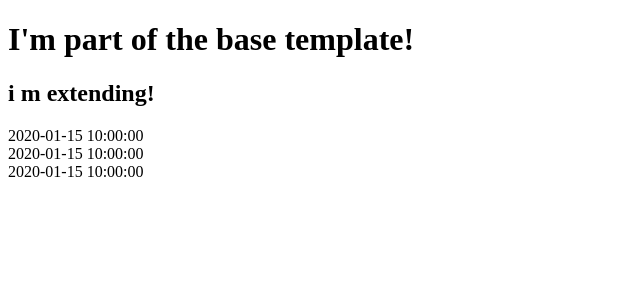
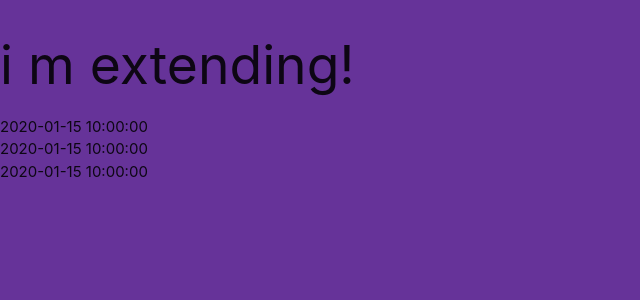
Before and after one commit to kinglohy/milestone_3, a Flask app: page / in a window 1280 px wide. Shown: the top 300 px of the page, without its empty margins (0-640 px from the left). Run offline with Flask 2, Linux system fonts and the light colour scheme; a database or web service that is not in the repository returns one stand-in record (Sample ...); some libraries are stand-ins or nearby versions.

Commit message:
Add Materialize and Static files

```diff
--- /dev/null
+++ b/static/css/style.css
@@ -0,0 +1,3 @@
+body {
+    background-color: rebeccapurple;
+}
--- a/templates/base.html
+++ b/templates/base.html
@@ -3,12 +3,24 @@
 <head>
     <meta charset="UTF-8">
     <meta http-equiv="X-UA-Compatible" content="IE=edge">
-    <meta name="viewport" content="width=device-width, initial-scale=1.0">
-    <title>Task Manager</title>
+    <meta name="viewport" content="width=device-width, initial-scale=1.0">    <link rel="stylesheet" href="https://cdnjs.cloudflare.com/ajax/libs/font-awesome/5.13.1/css/all.min.css"
+    integrity="sha512-xA6Hp6oezhjd6LiLZynuukm80f8BoZ3OpcEYaqKoCV3HKQDrYjDE1Gu8ocxgxoXmwmSzM4iqPvCsOkQNiu41GA==" crossorigin="anonymous" type="text/css">
+<link rel="stylesheet" href="https://cdnjs.cloudflare.com/ajax/libs/materialize/1.0.0/css/materialize.min.css" type="text/css">
+<link rel="stylesheet" href="{{ url_for('static', filename='css/style.css') }}" type="text/css">
+{% block styles %}
+{% endblock %}
+<title>Task Manager</title>
 </head>
 <body>
-    <h1>I'm part of the base template!</h1>
-    {% block content %}
-    {% endblock %}
+
+{% block content %}
+{% endblock %}
+
+<script src="https://code.jquery.com/jquery-3.5.1.min.js"
+    integrity="sha256-9/aliU8dGd2tb6OSsuzixeV4y/faTqgFtohetphbbj0=" crossorigin="anonymous"></script>
+<script src="https://cdnjs.cloudflare.com/ajax/libs/materialize/1.0.0/js/materialize.min.js"></script>
+<script src="{{ url_for('static', filename='js/script.js') }}"></script>
+{% block scripts %}
+{% endblock %}
 </body>
 </html>
```
Also changed, not shown: static/js/script.js (added).
